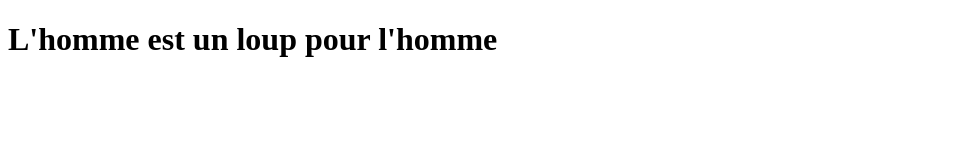
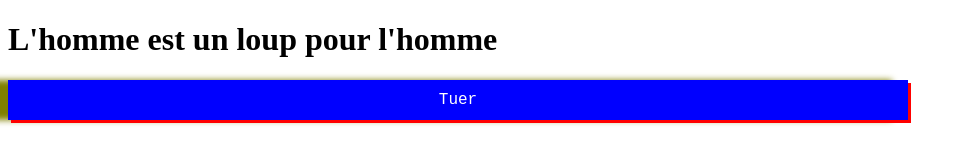
Before and after one commit to Isaac2910/1PROJECT, a plain HTML site: page index.html in a window 1280 px wide. Shown: the whole page, without its empty margins (0-974 px from the left). Drawn offline with Linux system fonts and the light colour scheme.

Commit message:
Ajout style

```diff
--- a/index.html
+++ b/index.html
@@ -1,12 +1,13 @@
 <!DOCTYPE html>
 <html lang="en">
 <head>
+    <link rel="stylesheet" href="/styles/style.css">
     <meta charset="UTF-8">
     <meta name="viewport" content="width=device-width, initial-scale=1.0">
     <title>DOC</title>
 </head>
 <body>
     <h1>L'homme est un loup pour l'homme</h1>
-
+    <button class="style">Tuer</button>
 </body>
 </html>
--- /dev/null
+++ b/styles/style.css
@@ -0,0 +1,16 @@
+button {
+    background-color: blue;
+    font-family: 'Courier New', Courier, monospace;
+    width: 900px;
+    box-shadow: 3px 3px red, -1em 0 .4em olive;
+    border: 0;
+    line-height: 2.5;
+    padding: 0 20px;
+    font-size: 1rem;
+    text-align: center;
+    color: #fff;
+
+}
+button:hover{
+    background-color: brown;
+}
```
